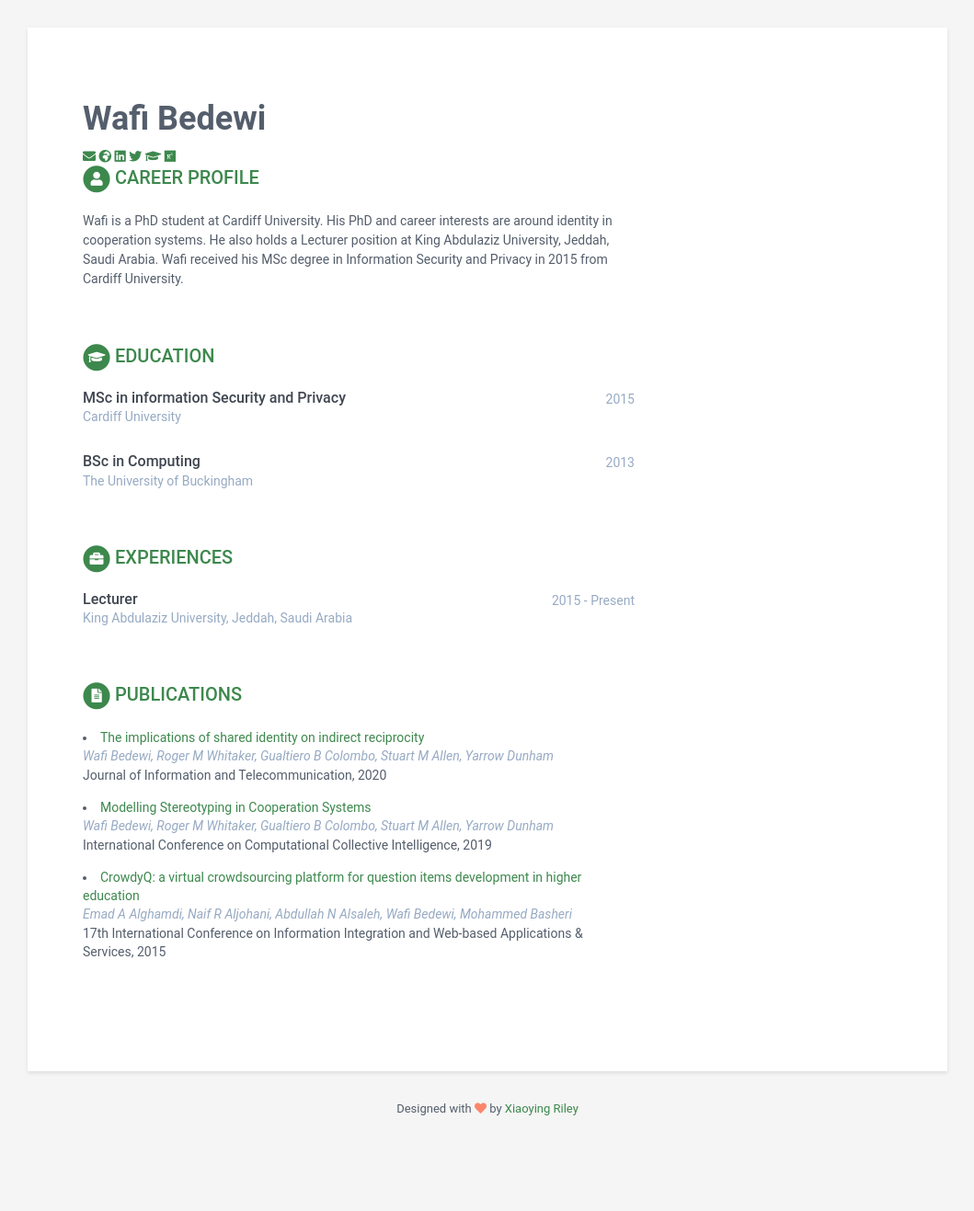
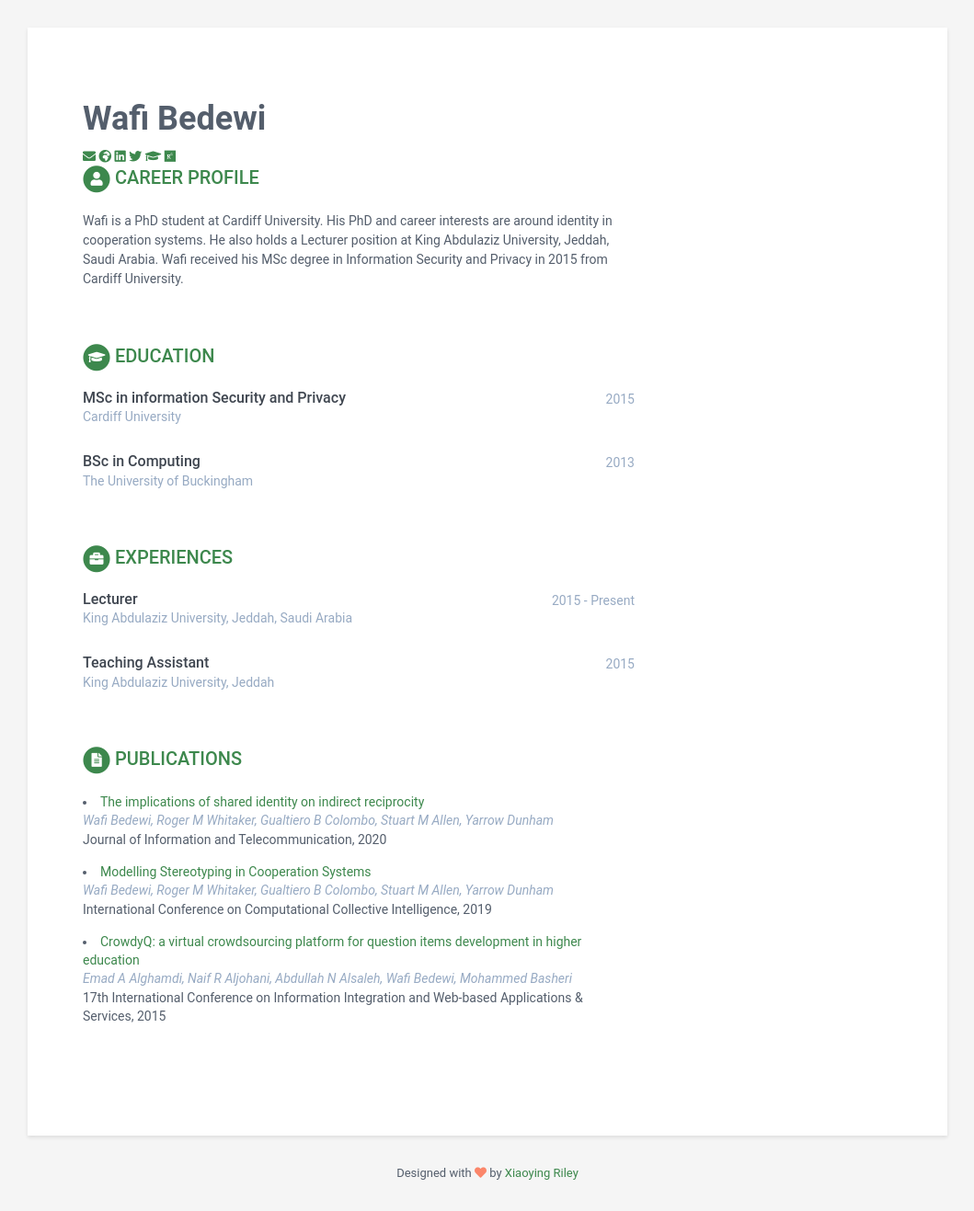
Before and after one commit to wafib/wafib.github.io, a Jekyll site: the page built from index.html, in a window 1280 px wide. Shown: the whole page at 92% size, without its empty margins (110-1169 px from the left). Built offline with Jekyll 4.4.1, drawn with Linux system fonts in a browser that asks for light colours; before the commit the page ends 1247 px from its top, so only the background shows below that.

Commit message:
Update data.yml

```diff
--- a/_data/data.yml
+++ b/_data/data.yml
@@ -91,9 +91,9 @@ experiences:
     #     architecto beatae vitae dicta sunt explicabo.
     #       - Bullet point
     #       - Bullet point
-    # - role: Senior Software Engineer
-    #   time: 2014 - 2015
-    #   company: Google, London
+    - role: Teaching Assistant
+      time: 2015
+      company: King Abdulaziz University, Jeddah
     #   details: |
     #     Describe your role here lorem ipsum dolor sit amet, consectetuer
     #     adipiscing elit. Aenean commodo ligula eget dolor. Aenean massa.
```
